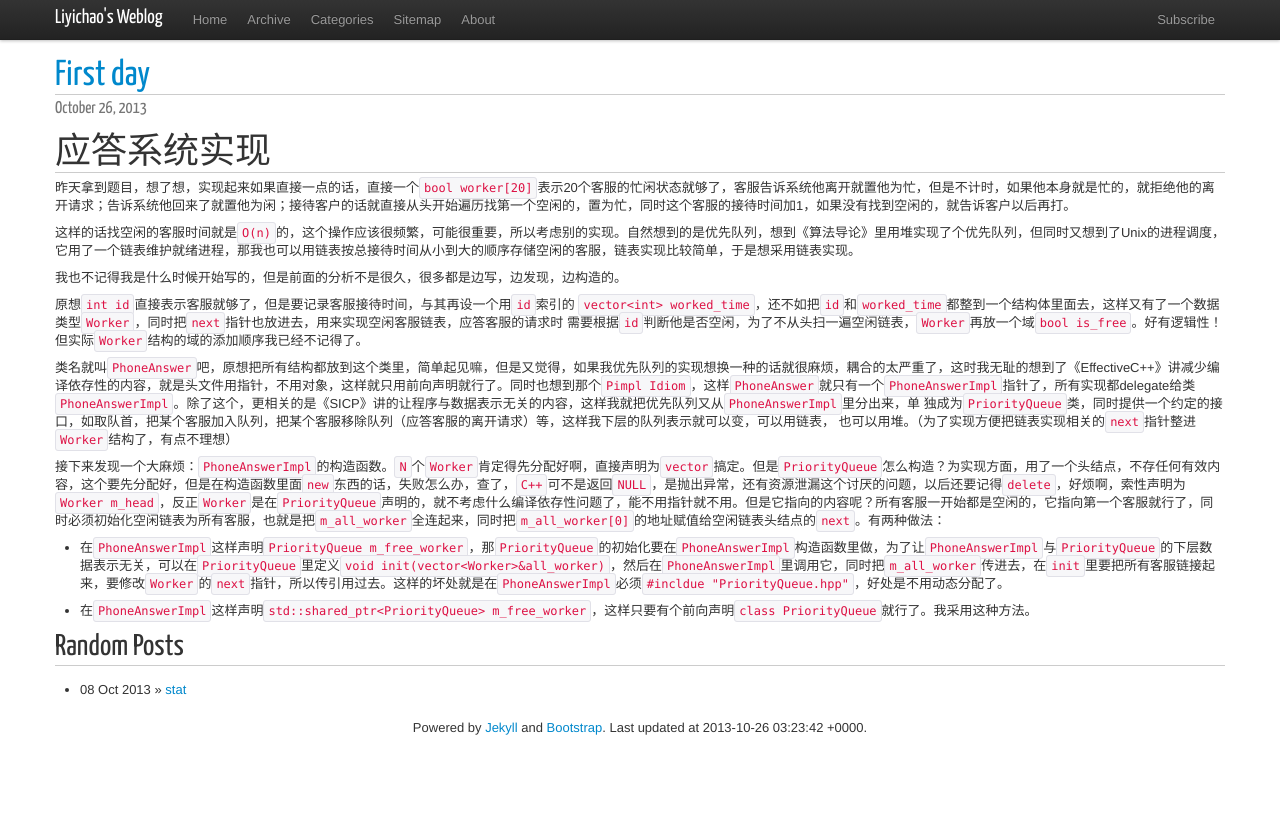
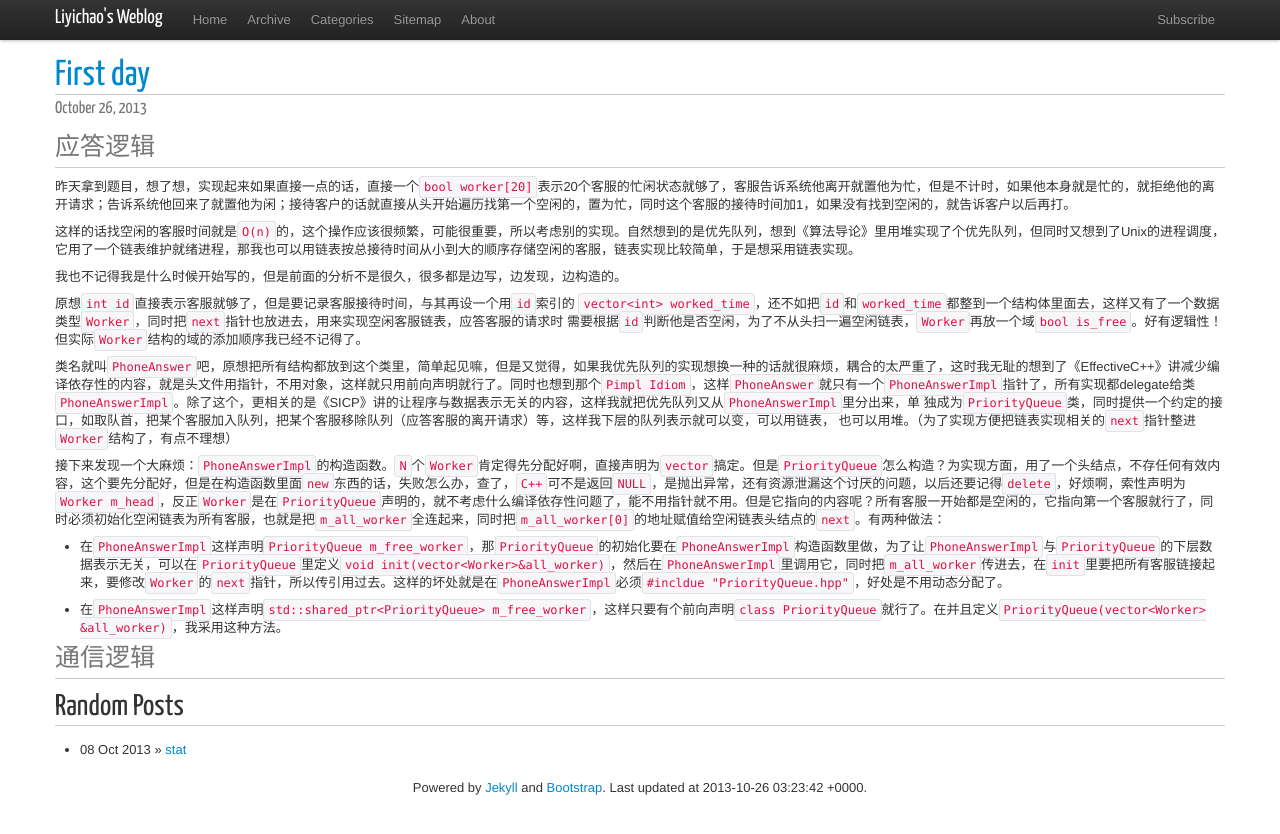
Before and after one commit to liyichao/liyichao.github.io, a Jekyll site: the page built from _posts/2013/2013-10-26-first-day.md, in a window 1280 px wide. Shown: the top 834 px of the page. Built offline with Jekyll 4.4.1, drawn with Linux system fonts in a browser that asks for light colours; nearby versions of some CDN libraries; Markdown is read by kramdown in place of the engine named in the settings; comment, search, counter and statistics services are not loaded.

Commit message:
first-day-part

```diff
--- a/_posts/2013/2013-10-26-first-day.md
+++ b/_posts/2013/2013-10-26-first-day.md
@@ -5,7 +5,7 @@ category:
 tags: []
 ---
 {% include JB/setup %}
-#应答系统实现
+###应答逻辑
 昨天拿到题目，想了想，实现起来如果直接一点的话，直接一个`bool worker[20]`表示20个客服的忙闲状态就够了，客服告诉系统他离开就置他为忙，但是不计时，如果他本身就是忙的，就拒绝他的离开请求；告诉系统他回来了就置他为闲；接待客户的话就直接从头开始遍历找第一个空闲的，置为忙，同时这个客服的接待时间加1，如果没有找到空闲的，就告诉客户以后再打。
 
 这样的话找空闲的客服时间就是`O(n)`的，这个操作应该很频繁，可能很重要，所以考虑别的实现。自然想到的是优先队列，想到《算法导论》里用堆实现了个优先队列，但同时又想到了Unix的进程调度，它用了一个链表维护就绪进程，那我也可以用链表按总接待时间从小到大的顺序存储空闲的客服，链表实现比较简单，于是想采用链表实现。
@@ -25,4 +25,6 @@ worked_time`，还不如把`id`和`worked_time`都整到一个结构体里面去
 
 - 在`PhoneAnswerImpl`这样声明`PriorityQueue m_free_worker`，那`PriorityQueue`的初始化要在`PhoneAnswerImpl`构造函数里做，为了让`PhoneAnswerImpl`与`PriorityQueue`的下层数据表示无关，可以在`PriorityQueue`里定义`void init(vector<Worker>&all_worker)`，然后在`PhoneAnswerImpl`里调用它，同时把`m_all_worker`传进去，在`init`里要把所有客服链接起来，要修改`Worker`的`next`指针，所以传引用过去。这样的坏处就是在`PhoneAnswerImpl`必须`#incldue "PriorityQueue.hpp"`，好处是不用动态分配了。
 
-- 在`PhoneAnswerImpl`这样声明`std::shared_ptr<PriorityQueue> m_free_worker`，这样只要有个前向声明`class PriorityQueue`就行了。我采用这种方法。
+- 在`PhoneAnswerImpl`这样声明`std::shared_ptr<PriorityQueue> m_free_worker`，这样只要有个前向声明`class PriorityQueue`就行了。在并且定义`PriorityQueue(vector<Worker> &all_worker)`，我采用这种方法。
+
+###通信逻辑
```
